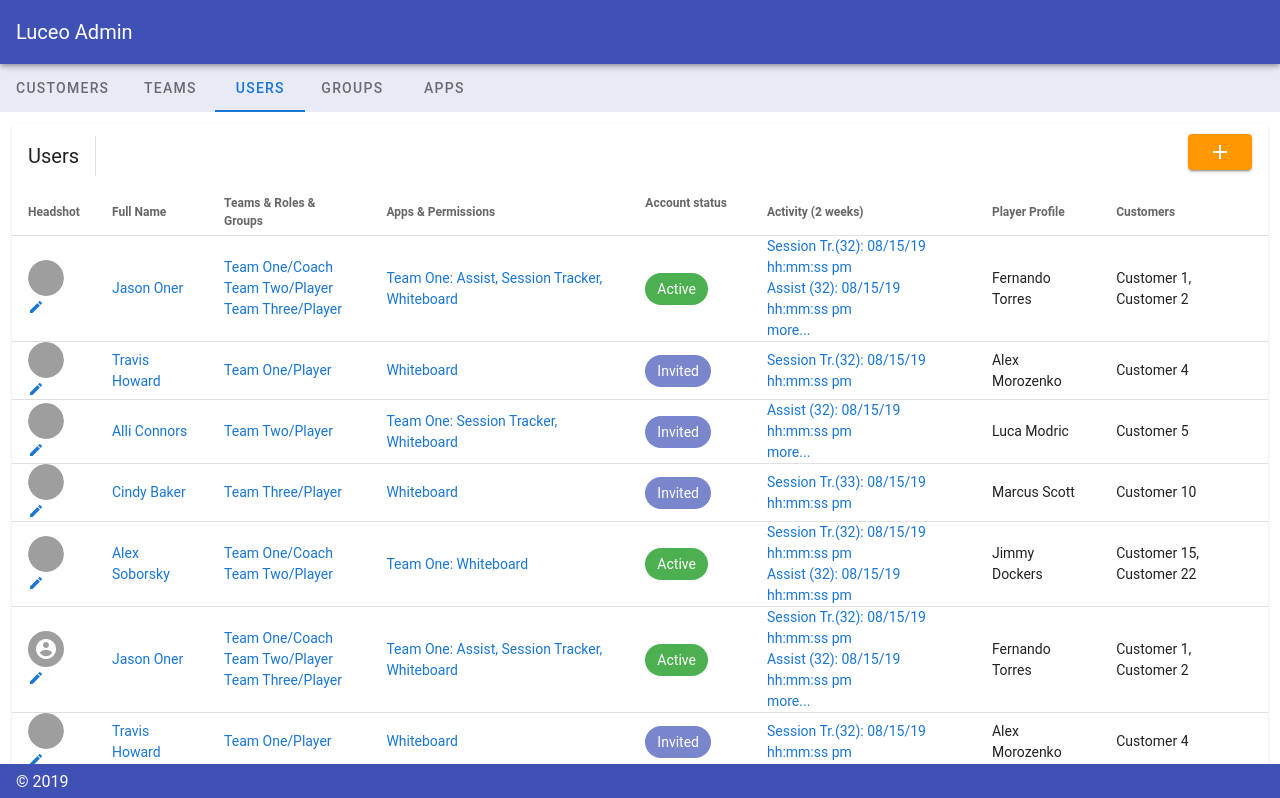
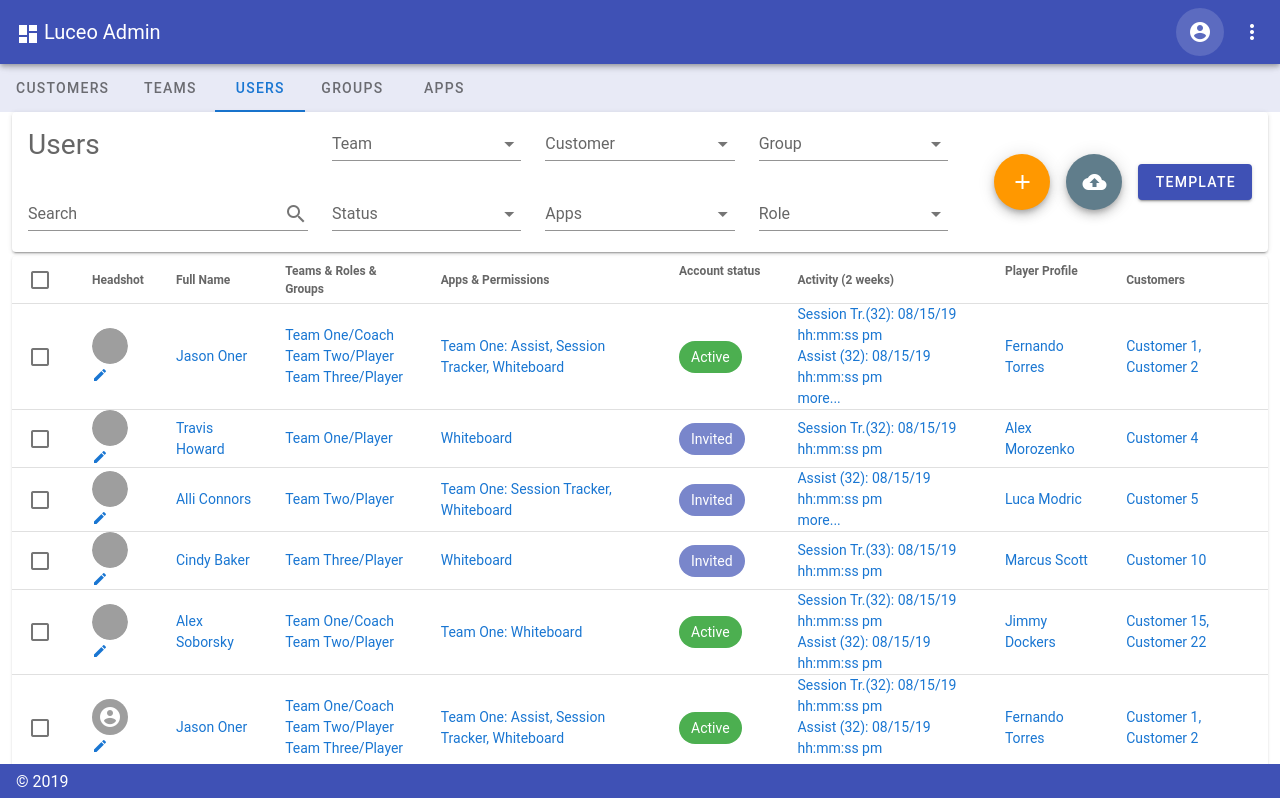
Before and after one commit to truepalich/luceo-admin, a Vue app: page /#/user-admin/users in a window 1280 px wide. Shown: the top 798 px of the page. Built offline with nearby package versions, Linux system fonts and the light colour scheme; grey boxes are pictures that could not be loaded.

Commit message:
Update Users page

```diff
--- a/src/App.vue
+++ b/src/App.vue
@@ -5,7 +5,27 @@
       color="indigo"
       dark
     >
-      <v-toolbar-title>Luceo Admin</v-toolbar-title>
+      <v-toolbar-title><v-icon class="mr-1">mdi-view-dashboard</v-icon>Luceo Admin</v-toolbar-title>
+      <div class="flex-grow-1"></div>
+      <v-avatar color="indigo lighten-1" class="mr-1">
+        <v-icon dark>mdi-account-circle</v-icon>
+      </v-avatar>
+      <v-menu
+        left
+        bottom
+      >
+        <template v-slot:activator="{ on }">
+          <v-btn icon v-on="on">
+            <v-icon>mdi-dots-vertical</v-icon>
+          </v-btn>
+        </template>
+
+        <v-list>
+          <v-list-item>
+            <v-list-item-title>Logout</v-list-item-title>
+          </v-list-item>
+        </v-list>
+      </v-menu>
     </v-app-bar>
 
     <v-content>
--- a/src/components/Users.vue
+++ b/src/components/Users.vue
@@ -1,70 +1,74 @@
 <template>
+  <div>
+
+    <v-card color="white" class="mb-4 filter-custom-box">
+      <v-card-text class="pa-0">
+        <v-row align="center">
+          <!--<v-col cols="12" md="2" class="py-0">-->
+            <!--<v-toolbar-title>Users</v-toolbar-title>-->
+          <!--</v-col>-->
+          <v-col cols="12" md="3" class="py-0">
+            <div class="pl-4">
+              <div style="height: 48px;"><h1>Users</h1></div>
+              <v-text-field
+                v-model="search"
+                append-icon="mdi-magnify"
+                label="Search"
+                single-line
+                hide-details
+              ></v-text-field>
+            </div>
+          </v-col>
+          <v-col cols="12" md="2" class="py-0">
+            <v-select
+              :items="filterSearchItems"
+              label="Team"
+            ></v-select>
+            <v-select
+              :items="filterSearchItems"
+              label="Status"
+            ></v-select>
+          </v-col>
+          <v-col cols="12" md="2" class="py-0">
+            <v-select
+              :items="filterSearchItems"
+              label="Customer"
+            ></v-select>
+            <v-select
+              :items="filterSearchItems"
+              label="Apps"
+            ></v-select>
+          </v-col>
+          <v-col cols="12" md="2" class="py-0">
+            <v-select
+              :items="filterSearchItems"
+              label="Group"
+            ></v-select>
+            <v-select
+              :items="filterSearchItems"
+              label="Role"
+            ></v-select>
+          </v-col>
+          <v-col cols="12" md="3" class="py-0 align-center justify-end d-flex">
+            <div class="pr-2">
+              <v-btn color="orange" @click="showAddUser" class="ma-2 white--text" fab><v-icon>mdi-plus</v-icon></v-btn>
+              <v-btn color="blue-grey" class="ma-2 white--text" fab><v-icon>mdi-cloud-upload</v-icon></v-btn>
+              <v-btn color="indigo" class="ma-2 white--text">Template</v-btn>
+            </div>
+          </v-col>
+        </v-row>
+
+      </v-card-text>
+    </v-card>
+
     <v-data-table
       :headers="headers"
       :items="users"
       sort-by="calories"
       class="elevation-1"
+      show-select
     >
       <template v-slot:top>
-      <v-toolbar flat color="white">
-        <v-toolbar-title>Users</v-toolbar-title>
-        <v-divider
-          class="mx-4"
-          inset
-          vertical
-        ></v-divider>
-        <div class="flex-grow-1"></div>
-
-        <!--<v-btn color="orange" @click="dialogUser = true && (dialogUserData.userName = '', dialogUserData.firstName = '', dialogUserData.lastName = '')" dark class="mb-2"><v-icon>mdi-plus</v-icon></v-btn>-->
-        <v-btn color="orange" @click="showAddUser" dark class="mb-2"><v-icon>mdi-plus</v-icon></v-btn>
-
-        <!--<v-dialog v-model="dialog" max-width="500px">-->
-          <!--<template v-slot:activator="{ on }">-->
-            <!--<v-btn color="primary" dark class="mb-2" v-on="on"><v-icon>mdi-plus</v-icon></v-btn>-->
-          <!--</template>-->
-          <!--<v-card>-->
-            <!--<v-card-title class="headline grey lighten-2">-->
-              <!--<span class="headline">{{ formTitle }}</span>-->
-            <!--</v-card-title>-->
-
-            <!--<v-card-text>-->
-              <!--<v-container>-->
-                <!--<v-row>-->
-                  <!--<v-col cols="12" sm="6">-->
-                    <!--<v-text-field v-model="editedItem.name" label="Full name"></v-text-field>-->
-                  <!--</v-col>-->
-                  <!--<v-col cols="12" sm="6">-->
-                    <!--<v-text-field v-model="editedItem.teamsRolesGroups" label="Teams & Roles & Groups"></v-text-field>-->
-                  <!--</v-col>-->
-                  <!--<v-col cols="12" sm="6">-->
-                    <!--<v-text-field v-model="editedItem.appsPermissions" label="Apps & Permissions"></v-text-field>-->
-                  <!--</v-col>-->
-                  <!--<v-col cols="12" sm="6">-->
-                    <!--<v-text-field v-model="editedItem.accountStatus" label="Account Status"></v-text-field>-->
-                  <!--</v-col>-->
-                  <!--<v-col cols="12" sm="6">-->
-                    <!--<v-text-field v-model="editedItem.activity" label="Activity (2 weeks)"></v-text-field>-->
-                  <!--</v-col>-->
-                  <!--<v-col cols="12" sm="6">-->
-                    <!--<v-text-field v-model="editedItem.playerProfile" label="Player Profile"></v-text-field>-->
-                  <!--</v-col>-->
-                  <!--<v-col cols="12" sm="6">-->
-                    <!--<v-text-field v-model="editedItem.customers" label="Customers"></v-text-field>-->
-                  <!--</v-col>-->
-                <!--</v-row>-->
-              <!--</v-container>-->
-            <!--</v-card-text>-->
-
-            <!--<v-divider></v-divider>-->
-
-            <!--<v-card-actions>-->
-              <!--<div class="flex-grow-1"></div>-->
-              <!--<v-btn color="blue darken-1" text @click="close">Cancel</v-btn>-->
-              <!--<v-btn color="primary" @click="save">Save</v-btn>-->
-            <!--</v-card-actions>-->
-          <!--</v-card>-->
-        <!--</v-dialog>-->
-
 
           <!--dialogTeamsRolesGroups-->
           <v-dialog v-model="dialogTeamsRolesGroups" max-width="500px">
@@ -369,7 +373,6 @@
           </v-dialog>
           <!--dialogUser-->
 
-
           <!--dialogAvatar-->
           <v-dialog v-model="dialogAvatar" max-width="500px">
             <v-card>
@@ -403,6 +406,66 @@
             </v-card>
           </v-dialog>
           <!--dialogAvatar-->
+
+
+          <!--dialogPlayerProfile-->
+          <v-dialog v-model="dialogPlayerProfile" max-width="500px">
+            <v-card>
+              <v-card-title class="headline grey lighten-2">
+                <span class="headline">Player Profile</span>
+              </v-card-title>
+
+              <v-card-text>
+                <v-container>
+                  <v-row>
+                    <v-col cols="12" sm="12">
+                      Cooming soon...
+                    </v-col>
+                  </v-row>
+                </v-container>
+              </v-card-text>
+
+              <v-divider></v-divider>
+
+              <v-card-actions>
+                <div class="flex-grow-1"></div>
+                <v-btn color="blue darken-1" text @click="dialogPlayerProfile = false">Cancel</v-btn>
+                <!--<v-btn color="primary" @click="dialogPlayerProfile = false">Save</v-btn>-->
+              </v-card-actions>
+            </v-card>
+          </v-dialog>
+          <!--dialogPlayerProfile-->
+
+
+          <!--dialogCustomers-->
+          <v-dialog v-model="dialogCustomers" max-width="500px">
+            <v-card>
+              <v-card-title class="headline grey lighten-2">
+                <span class="headline">Customers</span>
+              </v-card-title>
+
+              <v-card-text>
+                <v-container>
+                  <v-row>
+                    <v-col cols="12" sm="12">
+                      Cooming soon...
+                    </v-col>
+                  </v-row>
+                </v-container>
+              </v-card-text>
+
+              <v-divider></v-divider>
+
+              <v-card-actions>
+                <div class="flex-grow-1"></div>
+                <v-btn color="blue darken-1" text @click="dialogCustomers = false">Cancel</v-btn>
+                <!--<v-btn color="primary" @click="dialogPlayerProfile = false">Save</v-btn>-->
+              </v-card-actions>
+            </v-card>
+          </v-dialog>
+          <!--dialogCustomers-->
+
+
 
         </v-toolbar>
       </template>
@@ -440,11 +503,11 @@
       </template>
 
       <template v-slot:item.playerProfile="{ item }">
-      {{ item.playerProfile }}
+        <a @click="dialogPlayerProfile = true">{{ item.playerProfile }}</a>
       </template>
 
       <template v-slot:item.customers="{ item }">
-      {{ item.customers }}
+        <a @click="dialogCustomers = true">{{ item.customers }}</a>
       </template>
 
 
@@ -467,19 +530,25 @@
         <v-btn color="primary" @click="initialize">Reset</v-btn>
       </template>
     </v-data-table>
+  </div>
 </template>
 
 <script>
     export default {
         name: "Users",
         data: () => ({
+          search: '',
+          filterSearchItems: ['Filter 1', 'Filter 2', 'Filter 3'],
+
           dialog: false,
           dialogTeamsRolesGroups: false,
           dialogAppsPermissions: false,
           dialogAccountStatus: false,
           dialogActivity: false,
           dialogUser: false,
-          dialogAvatar:false,
+          dialogAvatar: false,
+          dialogPlayerProfile: false,
+          dialogCustomers: false,
 
           dialogAccountStatusData: {
             userName: 'default',
@@ -841,38 +910,41 @@
             ]
           },
 
-          editItem (item) {
-            this.editedIndex = this.users.indexOf(item)
-            this.editedItem = Object.assign({}, item)
-            this.dialog = true
-          },
+          // editItem (item) {
+          //   this.editedIndex = this.users.indexOf(item)
+          //   this.editedItem = Object.assign({}, item)
+          //   this.dialog = true
+          // },
 
-          deleteItem (item) {
-            const index = this.users.indexOf(item)
-            confirm('Are you sure you want to delete this item?') && this.users.splice(index, 1)
-          },
+          // deleteItem (item) {
+          //   const index = this.users.indexOf(item)
+          //   confirm('Are you sure you want to delete this item?') && this.users.splice(index, 1)
+          // },
 
-          close () {
-            this.dialog = false
-            setTimeout(() => {
-              this.editedItem = Object.assign({}, this.defaultItem)
-              this.editedIndex = -1
-            }, 300)
-          },
+          // close () {
+          //   this.dialog = false
+          //   setTimeout(() => {
+          //     this.editedItem = Object.assign({}, this.defaultItem)
+          //     this.editedIndex = -1
+          //   }, 300)
+          // },
 
-          save () {
-            if (this.editedIndex > -1) {
-              Object.assign(this.users[this.editedIndex], this.editedItem)
-            } else {
-              this.users.push(this.editedItem)
-            }
-            this.close()
-          },
+          // save () {
+          //   if (this.editedIndex > -1) {
+          //     Object.assign(this.users[this.editedIndex], this.editedItem)
+          //   } else {
+          //     this.users.push(this.editedItem)
+          //   }
+          //   this.close()
+          // },
         },
     }
 </script>
 
 <style scoped>
+  .filter-custom-box {
+
+  }
   .v-data-table__wrapper a:hover {
     text-decoration: underline;
   }
```
Also changed, not shown: 13 other files (tests, documents, lock files or other folders). Lines whose indentation alone changed are shown as unchanged.
